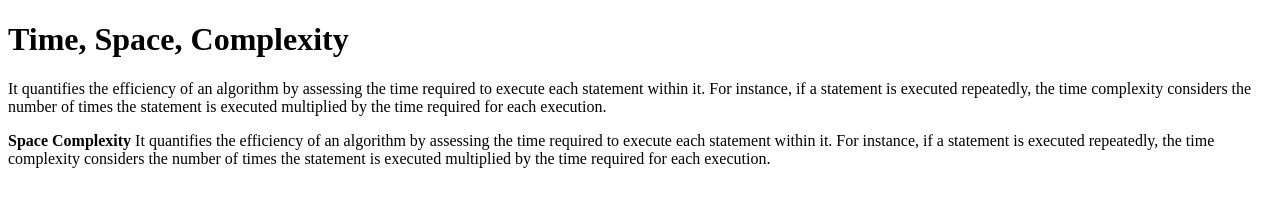
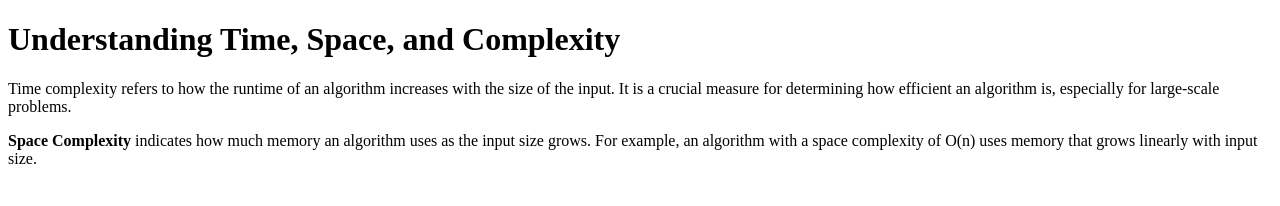
Before and after one commit to acciojob/time-and-space-complexity-saniyachaskar, a website: page main.html in a window 1280 px wide. Drawn offline with Linux system fonts and the light colour scheme.

Commit message:
created a submission

```diff
--- a/main.html
+++ b/main.html
@@ -1,23 +1,20 @@
 <!DOCTYPE html>
-
-<html>
-
+<html lang="en">
 <head>
-	<link rel="stylesheet" href="styles.css">
+  <meta charset="UTF-8">
+  <title>Time, Space, and Complexity</title>
 </head>
-
 <body>
 
-	<h1>Time, Space, Complexity</h1>
-	<p>It quantifies the efficiency of an algorithm by assessing the time required to execute each statement within it. For instance, if a statement is executed repeatedly, the time complexity considers the number of times the statement is executed multiplied by the time required for each execution. </p
-	<p> <b> Space Complexity</b> It quantifies the efficiency of an algorithm by assessing the time required to execute each statement within it. For instance, if a statement is executed repeatedly, the time complexity considers the number of times the statement is executed multiplied by the time required for each execution.</p>
+  <h1>Understanding Time, Space, and Complexity</h1>
 
+  <p>
+    Time complexity refers to how the runtime of an algorithm increases with the size of the input. It is a crucial measure for determining how efficient an algorithm is, especially for large-scale problems.
+  </p>
 
-																																																																												 <!-- the entire body must be written by student -->
-    <script type="text/javascript" src="./script.js">
-
-</script>
+  <p>
+    <b>Space Complexity</b> indicates how much memory an algorithm uses as the input size grows. For example, an algorithm with a space complexity of O(n) uses memory that grows linearly with input size.
+  </p>
 
 </body>
-
 </html>
```
